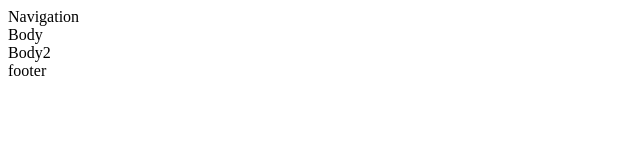
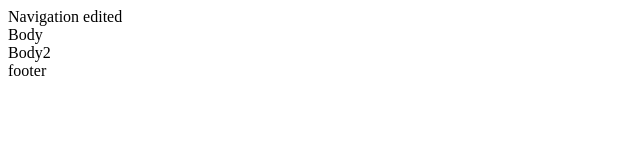
Before and after one commit to techsithgit/mygit, a plain HTML site: page index.html in a window 1280 px wide. Shown: the full height of the page, 0-640 px from the left. Drawn offline with Linux system fonts and the light colour scheme.

Commit message:
modified index.html nav

```diff
--- a/index.html
+++ b/index.html
@@ -1,5 +1,5 @@
 <body>
-    <div>Navigation</div>
+    <div>Navigation edited</div>
     <div>Body</div>
     <div>Body2</div>
     <div>footer</div>
```
